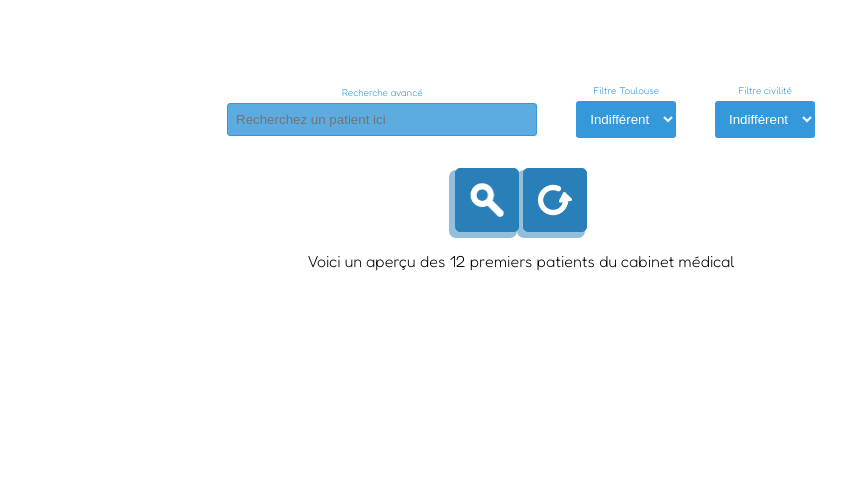
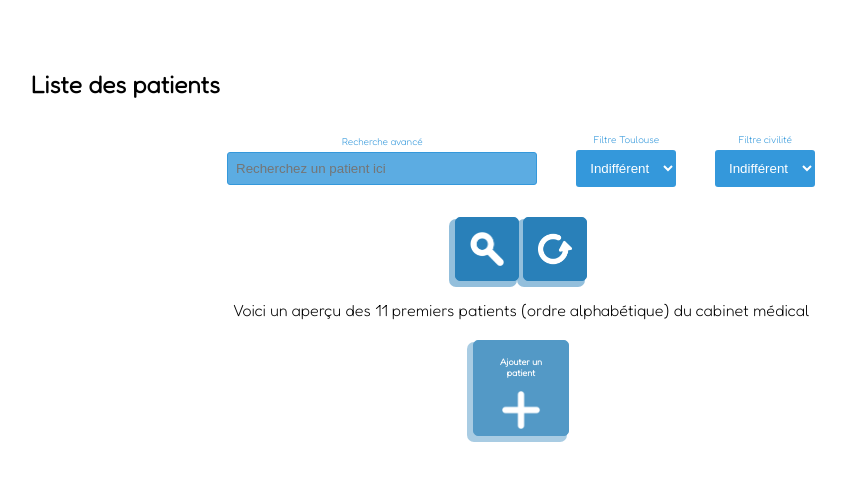
Before and after one commit to MaxenceMB/doctors-office-api, a PHP site: page /affichage.php in a window 1280 px wide. Shown: the part 82-563 px from the top of the page, without its empty margins (119-965 px from the left). Run offline with PHP 8.4, Linux system fonts and the light colour scheme; data that the repository does not hold is empty.

Commit message:
Index.html : add bouton to join ajout.html

```diff
--- a/affichage.php
+++ b/affichage.php
@@ -22,6 +22,9 @@
 	</header>
 
 	<main>
+
+            <h2>Liste des patients</h2>
+
 
 		<form class="research" method="post" action="affichage.php">
 			<div class="flex-research">
@@ -54,6 +57,7 @@
 			</div>
 		</form>
 
+
 		<div class="liste-usagers">
 			<?php
 
@@ -73,7 +77,7 @@
 				die('Erreur : ' . $e->getMessage());
 			}
 
-			$res = $linkpdo->prepare("SELECT * FROM patient".$where_requete);
+			$res = $linkpdo->prepare("SELECT * FROM patient".$where_requete."ORDER BY nom");
    			$res->execute($where_lst);
 
    			if ($res->rowcount() == 0) {
@@ -85,6 +89,14 @@
    			<p class="nbResultat"><?php echo $res->rowcount() ?> résultat(s)</p>
    			<?php
    		}
+
+   			?>
+   			<div id="createButton">
+				<a href="ajout.php" class="btna blue">
+					Ajouter un patient
+				</a>
+			</div>
+			<?php
 
    			while ($data = $res->fetch()) {
 
@@ -108,8 +120,12 @@
 		}
 		} else {
 			?>
-			<p class="nbResultat">Voici un aperçu des 12 premiers patients du cabinet médical</p>
-
+			<p class="nbResultat">Voici un aperçu des 11 premiers patients (ordre alphabétique) du cabinet médical</p>
+			<div id="createButton">
+				<a href="ajout.php" class="btna blue">
+					Ajouter un patient
+				</a>
+			</div>
 			<?php
 			try {
 				$linkpdo = new PDO("mysql:host=localhost;dbname=cabinet", 'root', '');
@@ -117,13 +133,13 @@
 			catch (Exception $e) {
 				die('Erreur : ' . $e->getMessage());
 			}
-			$res = $linkpdo->prepare("SELECT * FROM patient");
+			$res = $linkpdo->prepare("SELECT * FROM patient ORDER BY nom");
 			$res->execute();
 
-			$max12 = 0;
+			$max11 = 0;
 
-			while ($data = $res->fetch() and $max12 < 12) {
-				$max12++;
+			while ($data = $res->fetch() and $max11 < 11) {
+				$max11++;
 		?>
 
 			<div>
--- a/styles/index.css
+++ b/styles/index.css
@@ -60,7 +60,7 @@
 	margin-bottom:2%;
 }
 
-.research .submit input {
+.research .submit input, div.liste-usagers > #createButton > a {
 	width: 4rem;
 	height: 4rem;
 	background-repeat: no-repeat;
@@ -102,10 +102,24 @@ div.liste-usagers {
 
 div.liste-usagers > div {
 	flex:0 0 20%;
-	background:red;
 	color:white;
 	border-radius:5px;
 	cursor:crosshair;
+}
+
+div.liste-usagers > #createButton {
+	text-align:center;
+	opacity:0.8;
+}
+
+div.liste-usagers > #createButton > a {
+	background-image: url("../images/plus.png");
+	font-size:9px;
+	background-position: bottom center;
+	padding:15px;
+}
+div.liste-usagers > #createButton > a:hover {
+	background-image: url("../images/plusHover.png");
 }
 
 div.liste-usagers > div > div {
```
Also changed, not shown: images/plus.png (added), images/plusHover.png (added).
